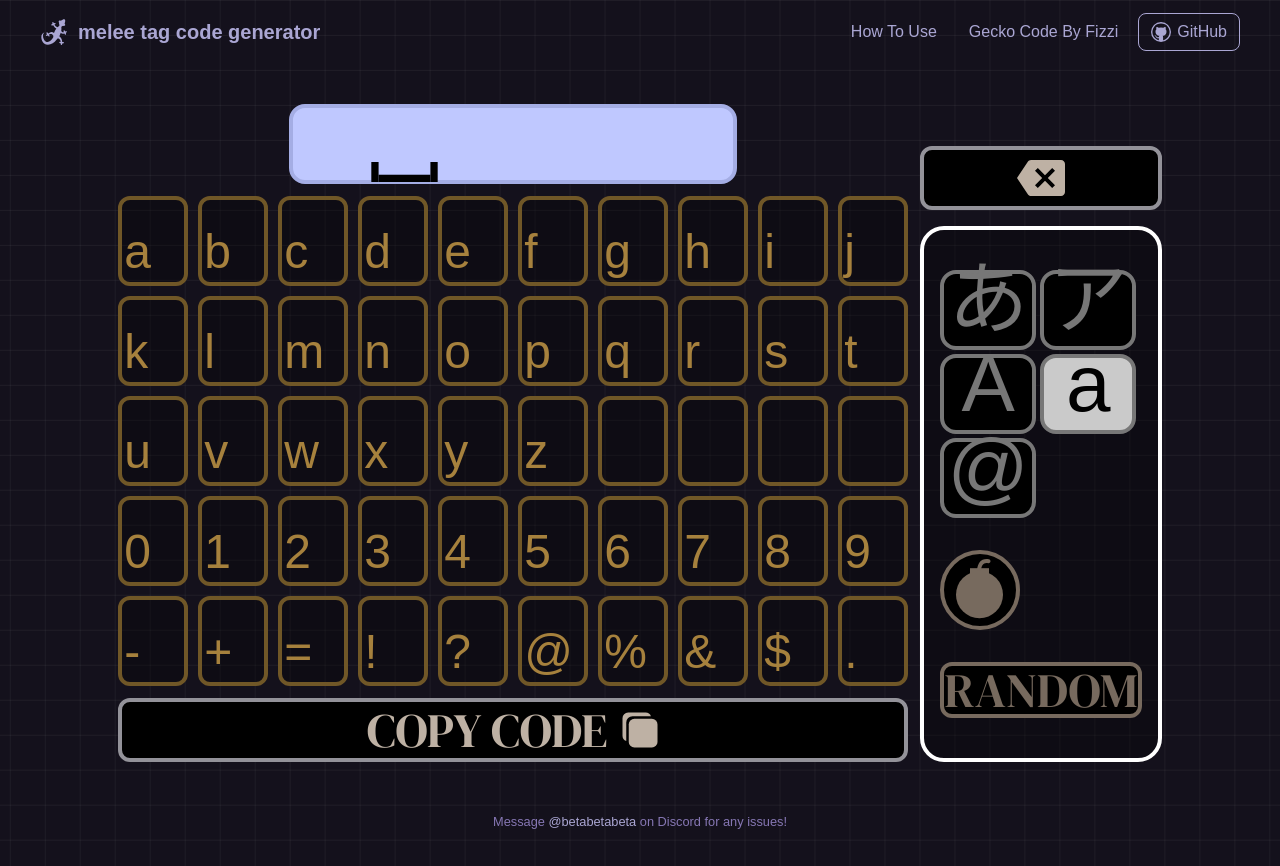
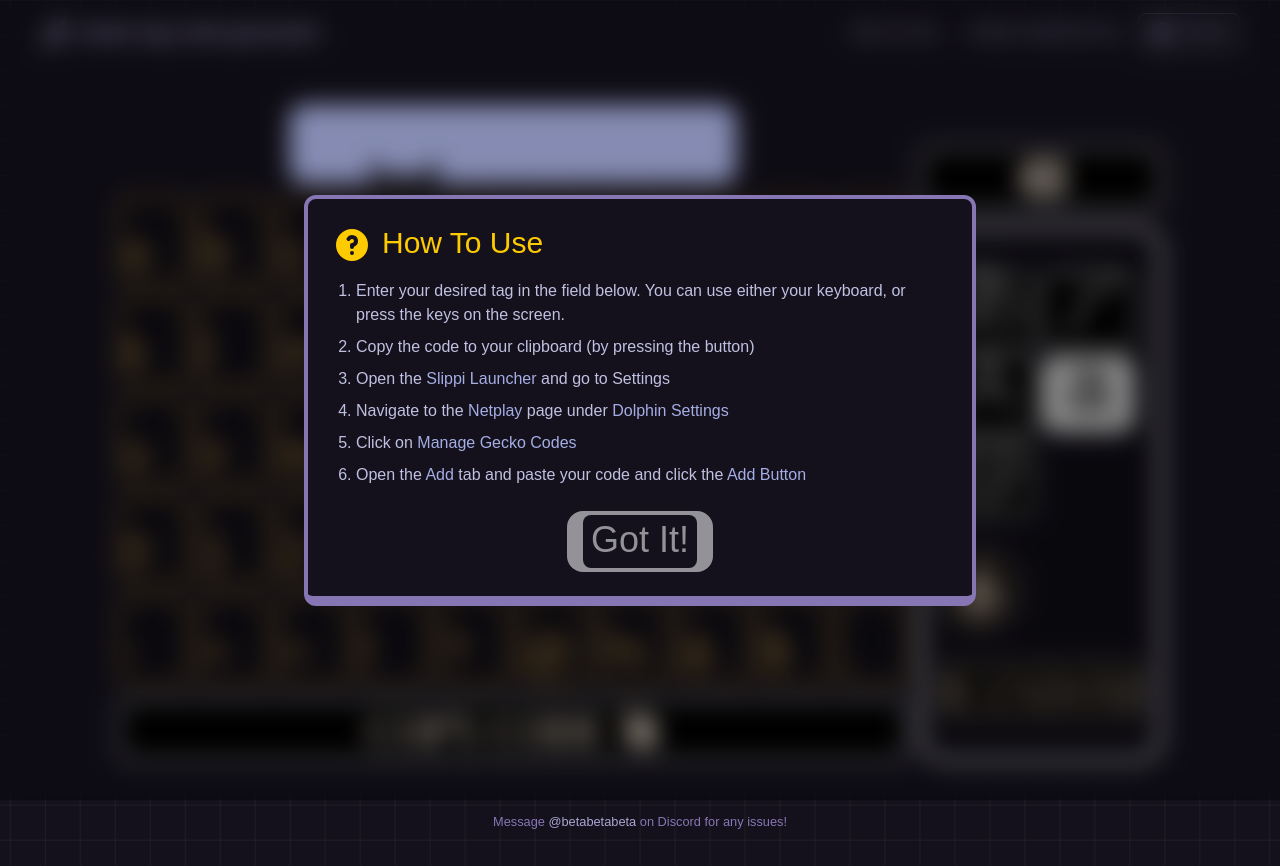
Before and after one commit to fborja44/slippi-tag-code-generator, a React (Vite) app: page / in a window 1280 px wide. Both pictures are taken after a click on the button "How To Use". Built offline with nearby package versions, Linux system fonts and the light colour scheme; a web font is replaced by a local one.

Commit message:
feat: dialog popup

```diff
--- a/package.json
+++ b/package.json
@@ -10,6 +10,7 @@
     "preview": "vite preview"
   },
   "dependencies": {
+    "@headlessui/react": "^2.2.0",
     "@types/react-copy-to-clipboard": "^5.0.7",
     "react": "^18.3.1",
     "react-copy-to-clipboard": "^5.1.0",
--- a/src/components/Header/Header.tsx
+++ b/src/components/Header/Header.tsx
@@ -1,6 +1,7 @@
 import { GiGecko } from 'react-icons/gi';
 import Button from '../Button/Button';
 import { VscGithub } from 'react-icons/vsc';
+import HelpPopup from '../Popup/HelpPopup';
 
 const Header = () => {
 	return (
@@ -10,7 +11,7 @@
 				<h1 className='text-xl font-bold'>melee tag code generator</h1>
 			</div>
 			<nav className='container-row gap-2'>
-				<Button>How To Use</Button>
+				<HelpPopup />
 				<a href='https://slippi.gg/' target='_blank'>
 					<Button>Gecko Code By Fizzi</Button>
 				</a>
--- /dev/null
+++ b/src/components/Popup/HelpPopup.tsx
@@ -0,0 +1,54 @@
+import { HiQuestionMarkCircle } from 'react-icons/hi';
+import usePopup from '../../hooks/usePopup';
+import Button from '../Button/Button';
+import Popup from './Popup';
+import PopupButton from './PopupButton';
+
+const HelpPopup = () => {
+	const { isOpen, open, close } = usePopup();
+
+	return (
+		<>
+			<Button onClick={open}>How To Use</Button>
+			<Popup
+				isOpen={isOpen}
+				onClose={close}
+				title={'How To Use'}
+				icon={<HiQuestionMarkCircle className='relative top-0.5 w-10 h-10' />}
+				actions={<PopupButton onClick={close}>Got It!</PopupButton>}
+			>
+				<ol className='flex flex-col gap-2 list-decimal ml-6'>
+					<li>
+						Enter your desired tag in the field below. You can use either your
+						keyboard, or press the keys on the screen.
+					</li>
+					<li>Copy the code to your clipboard (by pressing the button)</li>
+					<li>
+						Open the <Highlight>Slippi Launcher</Highlight> and go to Settings
+					</li>
+					<li>
+						Navigate to the <Highlight>Netplay</Highlight> page under{' '}
+						<Highlight>Dolphin Settings</Highlight>
+					</li>
+					<li>
+						Click on <Highlight>Manage Gecko Codes</Highlight>
+					</li>
+					<li>
+						Open the <Highlight>Add</Highlight> tab and paste your code and
+						click the <Highlight>Add Button</Highlight>
+					</li>
+				</ol>
+			</Popup>
+		</>
+	);
+};
+
+export default HelpPopup;
+
+interface HighlightProps {
+	children?: React.ReactNode;
+}
+
+const Highlight = ({ children }: HighlightProps) => {
+	return <span className='text-menu-blue-dark'>{children}</span>;
+};
--- /dev/null
+++ b/src/components/Popup/Popup.tsx
@@ -0,0 +1,55 @@
+import { Dialog, DialogPanel, DialogTitle } from '@headlessui/react';
+
+interface PopupProps {
+	isOpen: boolean;
+	onClose: () => void;
+	title?: string;
+	icon?: React.ReactNode;
+	children?: React.ReactNode;
+	actions: React.ReactNode;
+}
+
+const Popup = ({
+	isOpen,
+	onClose,
+	title,
+	children,
+	actions,
+	icon,
+}: PopupProps) => {
+	return (
+		<Dialog
+			open={isOpen}
+			as='section'
+			className='relative z-10 focus:outline-none'
+			onClose={onClose}
+		>
+			<div className='fixed inset-0 z-10 w-screen overflow-y-auto bg-black/30 backdrop-blur-md duration-300'>
+				<div className='flex min-h-full items-center justify-center p-4'>
+					<DialogPanel
+						transition
+						className='flex flex-col gap-4 max-w-2xl rounded-xl bg-midnight-950 border-4 border-b-[10px] border-midnight-600 p-6 backdrop-blur-2xl duration-300 ease-out data-[closed]:transform-[scale(95%)] data-[closed]:opacity-0'
+					>
+						{title && (
+							<DialogTitle
+								as='h2'
+								className='container-row gap-2.5 text-3xl text-menu-yellow'
+							>
+								{icon}
+								<span>{title}</span>
+							</DialogTitle>
+						)}
+						<div className='w-fit'>{children}</div>
+						{actions && (
+							<div className='container-row justify-center mt-2 w-full'>
+								{actions}
+							</div>
+						)}
+					</DialogPanel>
+				</div>
+			</div>
+		</Dialog>
+	);
+};
+
+export default Popup;
--- /dev/null
+++ b/src/components/Popup/PopupButton.tsx
@@ -0,0 +1,19 @@
+import { ButtonHTMLAttributes } from 'react';
+
+const PopupButton = ({
+	onClick,
+	children,
+}: ButtonHTMLAttributes<HTMLButtonElement>) => {
+	return (
+		<button
+			onClick={onClick}
+			className='bg-menu-gray text-menu-gray hover:bg-menu-yellow hover:text-menu-yellow rounded-2xl text-4xl leading-tight py-1 px-4'
+		>
+			<div className='bg-midnight-950 rounded-lg p w-full h-full px-2 py-1'>
+				<span className='relative bottom-0.5'>{children}</span>
+			</div>
+		</button>
+	);
+};
+
+export default PopupButton;
--- /dev/null
+++ b/src/hooks/usePopup.ts
@@ -0,0 +1,17 @@
+import { useState } from 'react';
+
+const usePopup = () => {
+	const [isOpen, setIsOpen] = useState<boolean>(false);
+
+	const open = () => {
+		setIsOpen(true);
+	};
+
+	const close = () => {
+		setIsOpen(false);
+	};
+
+	return { isOpen, open, close };
+};
+
+export default usePopup;
```
Also changed, not shown: 1 other file (tests, documents, lock files or other folders).
